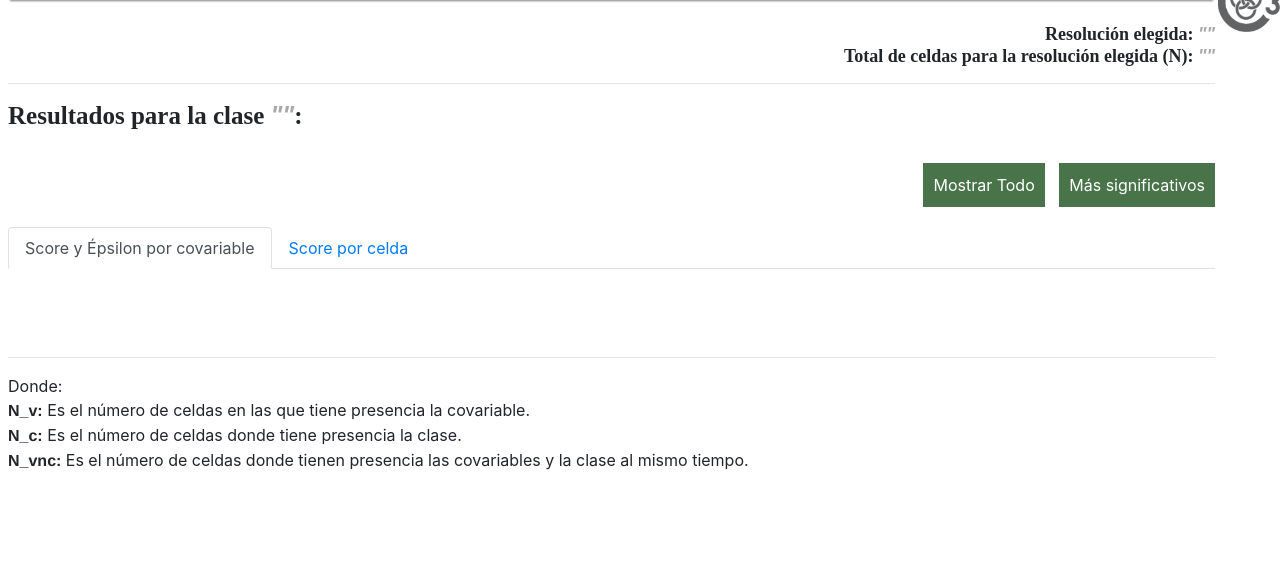
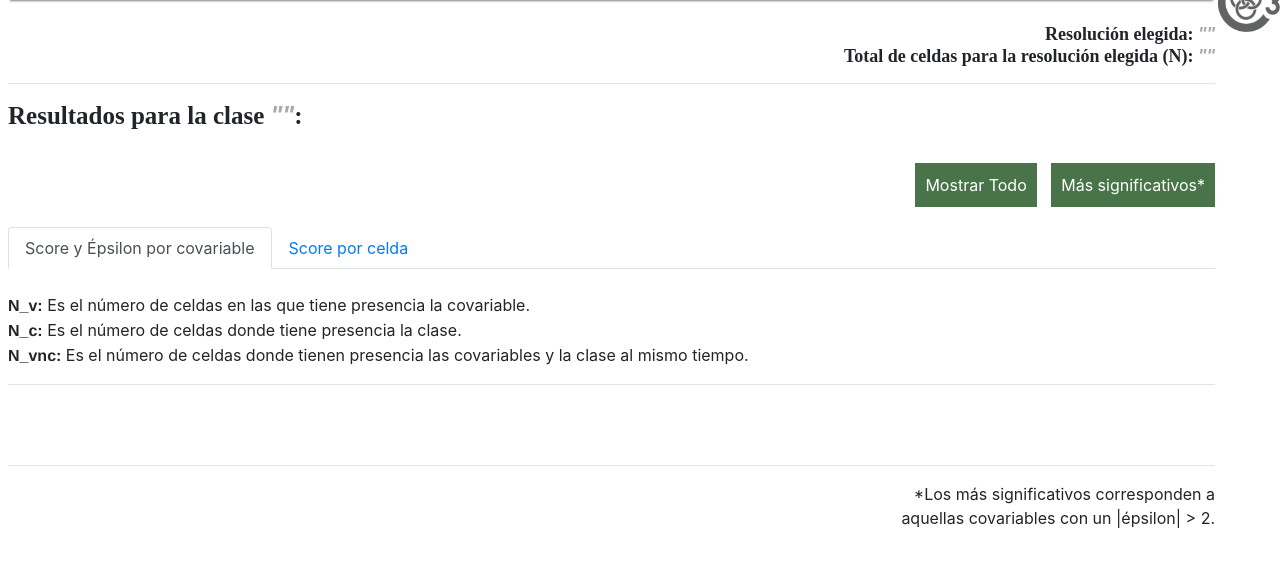
Before and after one commit to RodrigoRiveraRico/WebPruebaShowVariables, a Flask app: template app/templates/ScEp.html in a window 1280 px wide. Shown: the part 28-595 px from the top of the page. Run offline with Flask 3, Linux system fonts and the light colour scheme; the template is opened without the code that fills it, so the values that code supplies are empty; parts of the project's set-up code (start-up, migrations or seed data) failed here and were passed over; some libraries are stand-ins or nearby versions.

Commit message:
Agrega la nota de los épsilon mayores que 2 en el pie de la página final

```diff
--- a/app/templates/ScEp.html
+++ b/app/templates/ScEp.html
@@ -22,9 +22,9 @@
     <hr>
     <h2 class="Titles">Resultados para la clase <span class="titulo-especial">"{{ nombre_titulo }}"</span>:</h2>
     <br>
-    <div class="filter-button"> <!-- Se muestran los botones para filtrar con épsilons mayores a |2|: -->
+    <div class="filter-button"> <!-- Se muestran los botones para filtrar con |épsilons| mayores a 2: -->
         <button onclick="window.location.href='/score_eps'">Mostrar Todo</button>
-        <button onclick="window.location.href='/score_eps?filter=E_signif'">Más significativos</button>
+        <button onclick="window.location.href='/score_eps?filter=E_signif'">Más significativos*</button>
     </div>
 
     <!-- Sistema de pestañas -->
@@ -43,11 +43,12 @@
         <!-- Contenido de la primera pestaña (Tabla df1) -->
         <div class="tab-pane fade show active" id="df1" role="tabpanel" aria-labelledby="df1-tab">
                 <tab class="df1">
+                    <caption style="text-align: left;"><span style="font-family: Helvetica; font-weight: bold;">N_v: </span> Es el número de celdas en las que tiene presencia la covariable. <br>
+                    <span style="font-family: Helvetica; font-weight: bold;">N_c: </span> Es el número de celdas donde tiene presencia la clase. <br>
+                    <span style="font-family: Helvetica; font-weight: bold;">N_vnc: </span> Es el número de celdas donde tienen presencia las covariables y la clase al mismo tiempo.</caption>
+                    <hr>
                     {{ df_resultado | safe }}
                     <br><br><hr>
-                    <caption style="text-align: left;">Donde: <br><span style="font-family: Helvetica; font-weight: bold;">N_v: </span> Es el número de celdas en las que tiene presencia la covariable. <br>
-                    <span style="font-family: Helvetica; font-weight: bold;">N_c: </span> Es el número de celdas donde tiene presencia la clase. <br>
-                    <span style="font-family: Helvetica; font-weight: bold;">N_vnc: </span> Es el número de celdas donde tienen presencia las covariables y la clase al mismo tiempo.</caption>
                 </tab>
         </div>
 
@@ -57,6 +58,8 @@
                     {{ df_resultado2 | safe }}
                 </tab>
         </div>
+        <p style="text-align: right; font-weight: small;">*Los más significativos corresponden a <br>
+            aquellas covariables con un |épsilon| > 2.</p>
     </div>
 </body>
 
```
